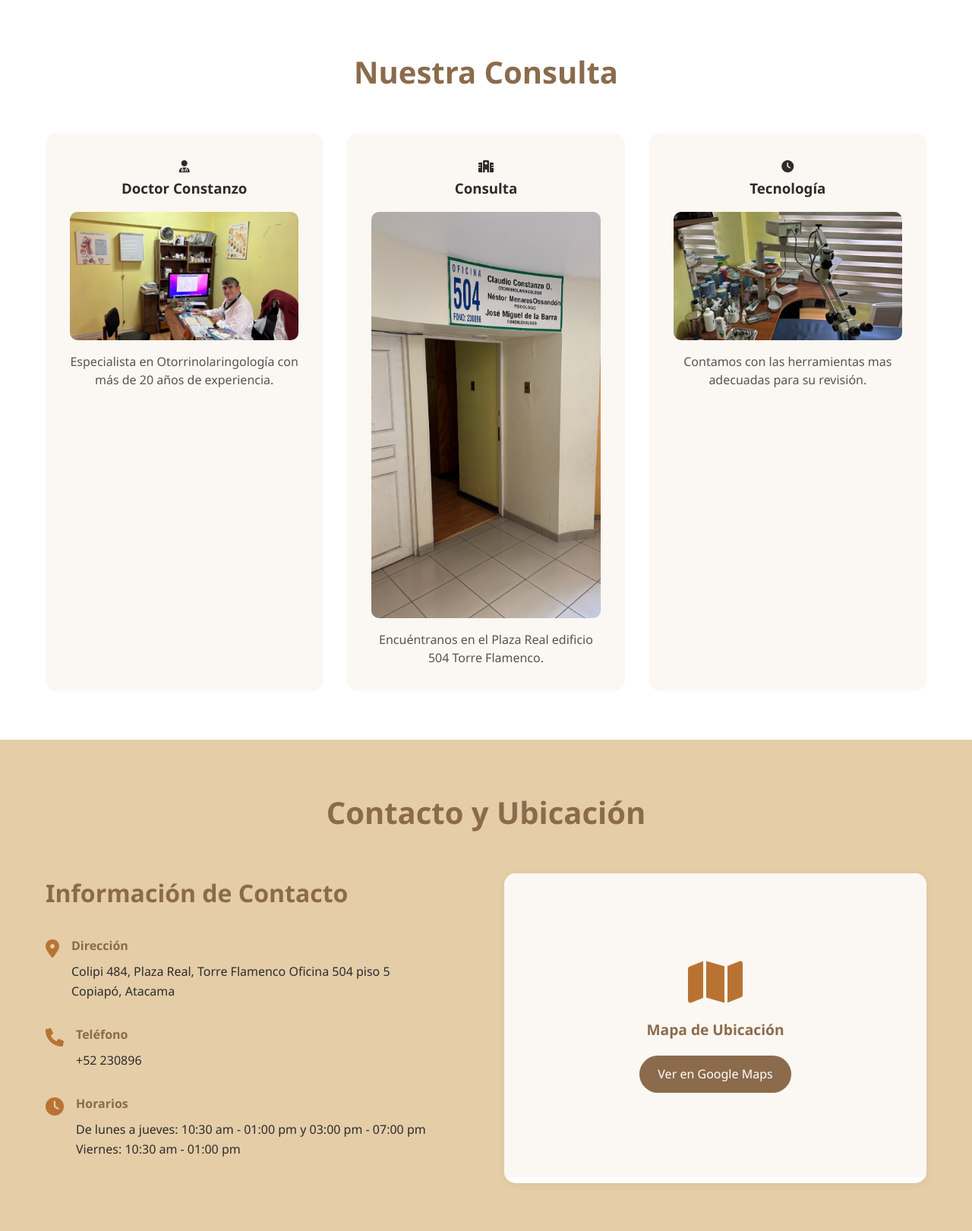
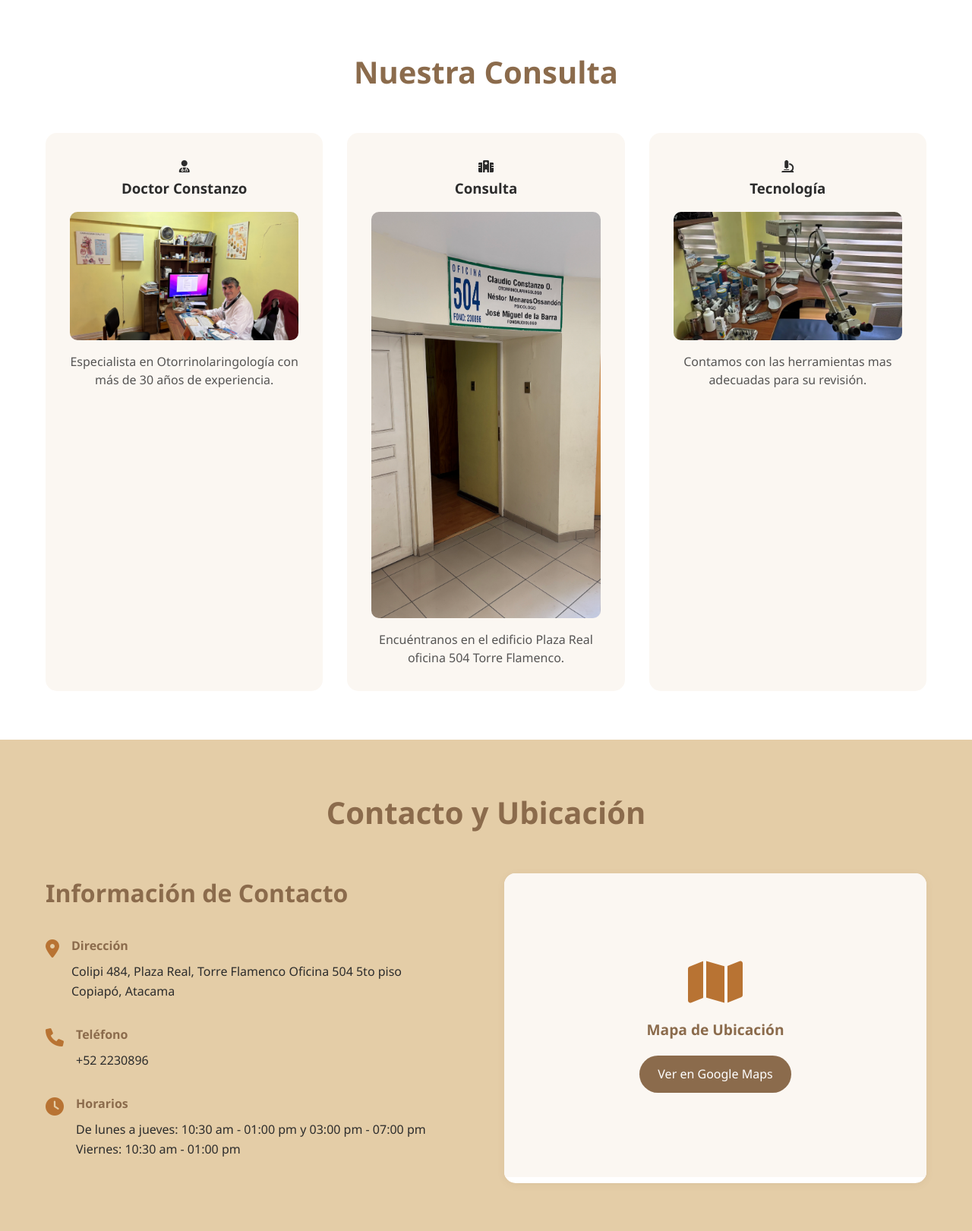
Before and after one commit to Claudio-Constanzo/consulta-medica, a Django app: page / in a window 1280 px wide. Shown: the part 801-2422 px from the top of the page at 76% size. Run offline with Django 5.2, Linux system fonts and the light colour scheme.

Commit message:
pequeños cambio en el home

```diff
--- a/home/templates/home/home.html
+++ b/home/templates/home/home.html
@@ -56,17 +56,17 @@
                         <i class="fas fa-user-md"></i>
                         <h3>Doctor Constanzo</h3>
                         <img src="{% static 'homeApp/img/doctorconstanzo.jpg' %}" alt="Doctor Constanzo" class="about-img">
-                        <p>Especialista en Otorrinolaringología con más de 20 años de experiencia.</p>
+                        <p>Especialista en Otorrinolaringología con más de 30 años de experiencia.</p>
                     </div>
                     <div class="about-card">
                         <i class="fas fa-hospital"></i>
                         <h3>Consulta</h3>
                         <img src="{% static 'homeApp/img/ubicacionconsulta.jpg' %}" alt="Consulta" class="about-img">
-                        <p>Encuéntranos en el Plaza Real edificio 504 Torre Flamenco.</p>
+                        <p>Encuéntranos en el edificio Plaza Real oficina 504 Torre Flamenco.</p>
                     </div>
 
                     <div class="about-card">
-                        <i class="fas fa-clock"></i>
+                        <i class="fas fa-microscope"></i>
                         <h3>Tecnología</h3>
                         <img src="{% static 'homeApp/img/instrumentosW.webp' %}" alt="microscopio" class="about-img">
                         <p>Contamos con las herramientas mas adecuadas para su revisión.</p>
@@ -88,7 +88,7 @@
                             <i class="fas fa-map-marker-alt"></i>
                             <div>
                                 <strong>Dirección</strong>
-                                <p>Colipi 484, Plaza Real, Torre Flamenco Oficina 504 piso 5<br>Copiapó, Atacama</p>
+                                <p>Colipi 484, Plaza Real, Torre Flamenco Oficina 504 5to piso<br>Copiapó, Atacama</p>
                             </div>
                         </div>
 
@@ -96,7 +96,7 @@
                             <i class="fas fa-phone"></i>
                             <div>
                                 <strong>Teléfono</strong>
-                                <p>+52 230896</p>
+                                <p>+52 2230896</p>
                             </div>
                         </div>
 
```
